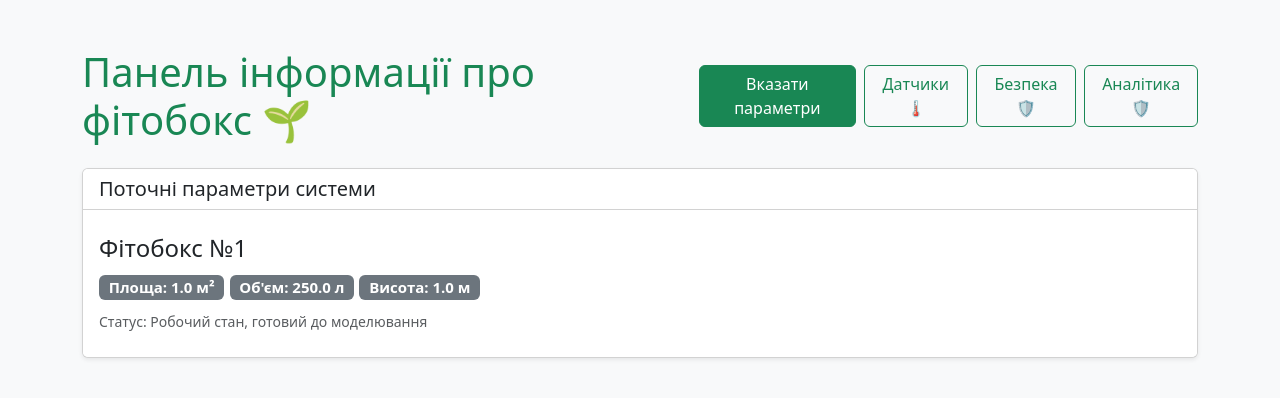
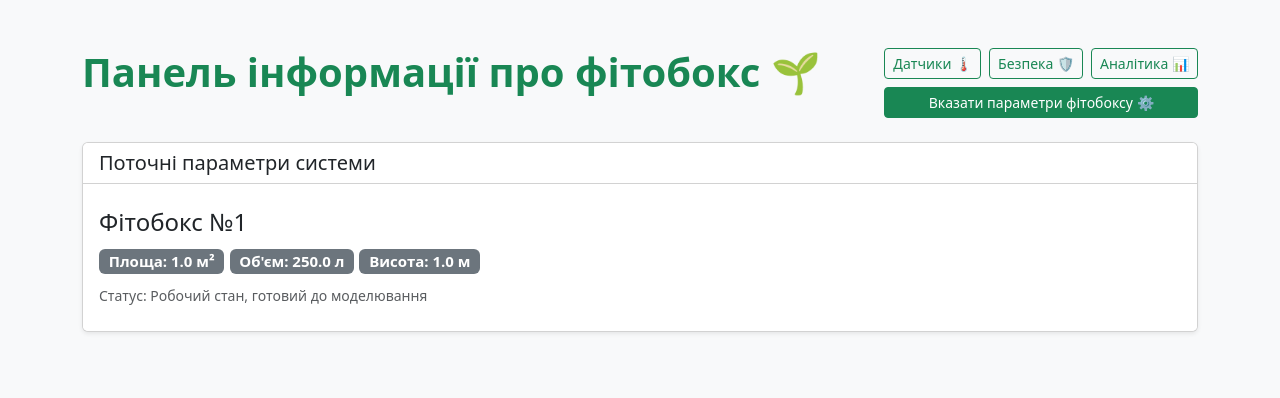
Before and after one commit to Lika-25/GreenBox-IoT, a Django app: page / in a window 1280 px wide. Shown: the top 398 px of the page. Run offline with Django 5.2, Linux system fonts and the light colour scheme; data comes from the database, SQL or seed files in the repository.

Commit message:
Update dashboard UI: fix button layout and hover effects

```diff
--- a/templates/dashboard.html
+++ b/templates/dashboard.html
@@ -9,14 +9,19 @@
 </head>
 <body class="bg-light">
     <div class="container mt-5">
-        <!-- Шапка з кнопкою -->
-        <div class="d-flex justify-content-between align-items-center mb-4">
-            <h1 class="text-success mb-0">Панель інформації про фітобокс 🌱</h1>
-            <div class="ms-auto d-flex gap-2">
-                <a href="{% url 'add_info' %}" class="btn btn-success">Вказати параметри</a>
-                <a href="/sensors/" class="btn btn-outline-success">Датчики 🌡️</a>
-                <a href="/security/" class="btn btn-outline-success">Безпека 🛡️</a>
-                <a href="/analytics/" class="btn btn-outline-success">Аналітика 🛡️</a>
+        <!-- Верхня панель: зліва заголовок, справа вкладки модулів, а під ними довга кнопка "Вказати параметри" -->
+        <div class="d-flex flex-wrap justify-content-between align-items-start mb-4 gap-3">
+            <h1 class="text-success mb-0 fw-bold">Панель інформації про фітобокс 🌱</h1>
+
+            <!-- Права колонка: вкладки і довга кнопка під ними -->
+            <div class="d-flex flex-column align-items-end gap-2" style="min-width: 240px;">
+                <div class="d-flex flex-wrap gap-2 w-100 justify-content-end">
+                    <a href="/sensors/" class="btn btn-outline-success btn-sm">Датчики 🌡️</a>
+                    <a href="/security/" class="btn btn-outline-success btn-sm">Безпека 🛡️</a>
+                    <a href="/analytics/" class="btn btn-outline-success btn-sm">Аналітика 📊</a>
+                </div>
+                <!-- Додано клас w-100, щоб кнопка стала довгою -->
+                <a href="{% url 'add_info' %}" class="btn btn-success btn-sm px-3 py-1 w-100 text-center">Вказати параметри фітобоксу ⚙</a>
             </div>
         </div>
 
```
